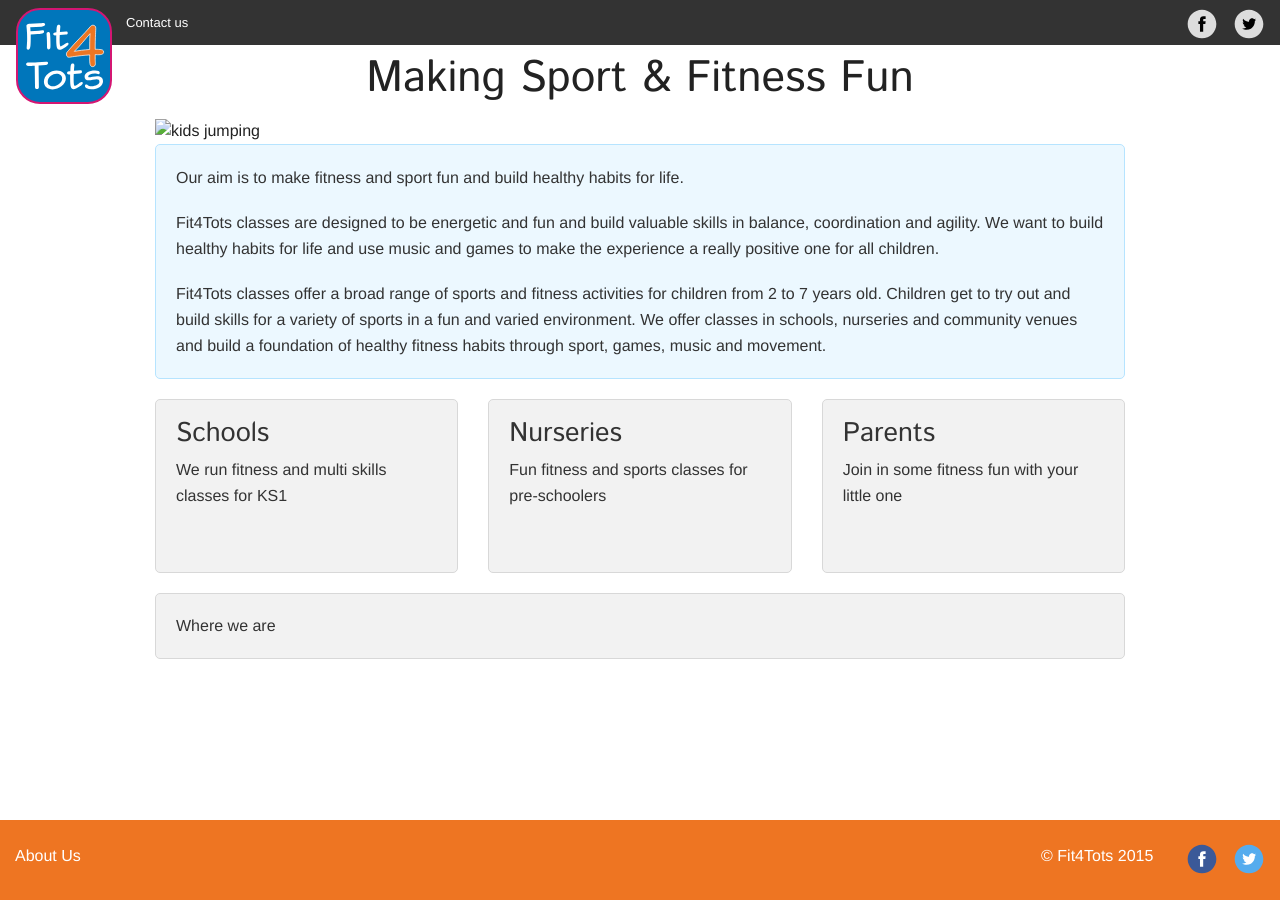
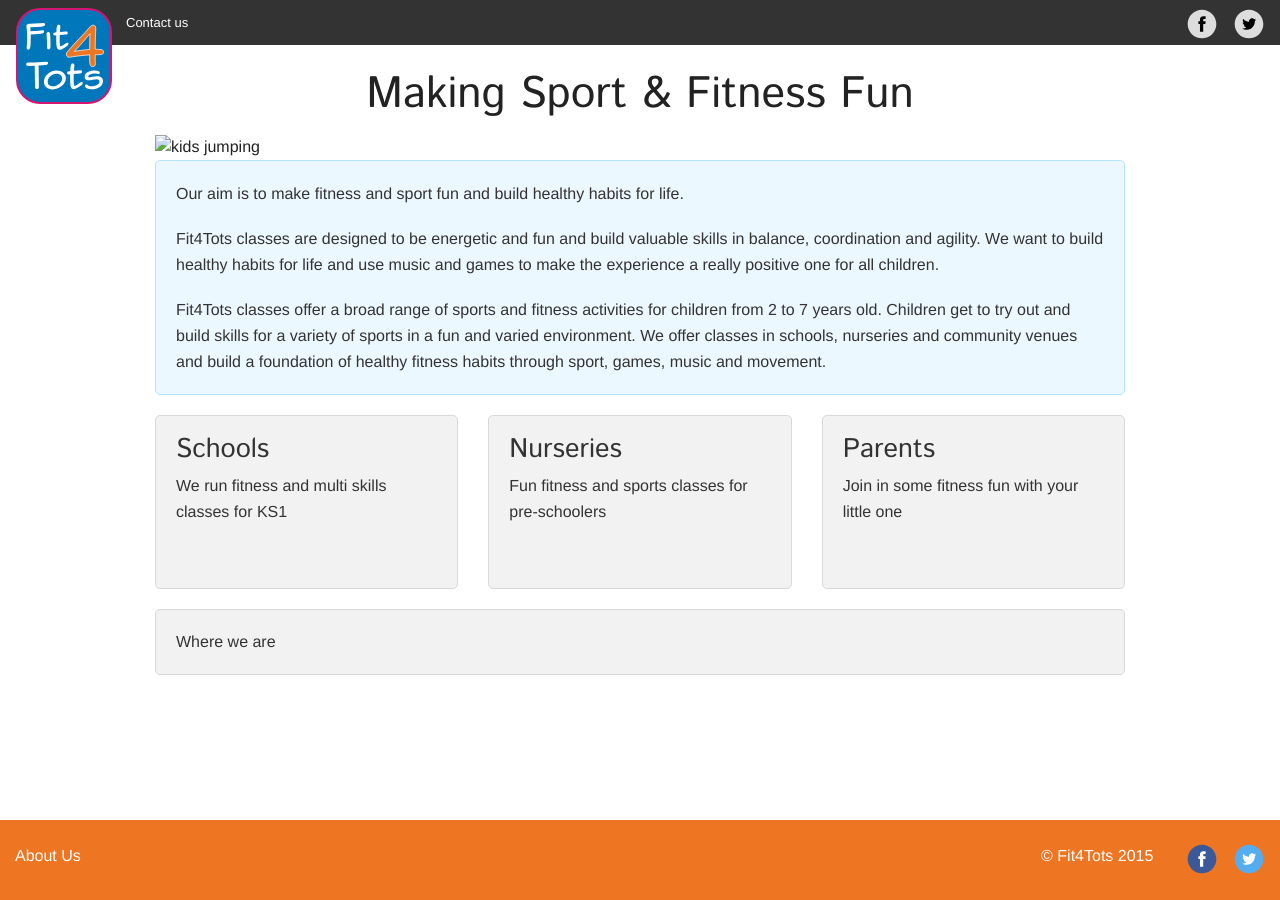
Before and after one commit to fit4tots/fit4tots.github.io, a Jekyll site: the page built from index.html, in a window 1280 px wide. Built offline with Jekyll 4.4.1, drawn with Linux system fonts in a browser that asks for light colours.

Commit message:
homepage dev,2

```diff
--- a/_sass/app/layout.scss
+++ b/_sass/app/layout.scss
@@ -100,12 +100,15 @@
 
 
 body > div > div > main {
-  $main_padding: $logo_width - $topbar-height + rem-calc(16);
+  padding-top: rem-calc(16);
+
+  $extra_padding: $logo_width - $topbar-height + rem-calc(8);
+
   @media #{$small-only} {
-    padding-top: $main_padding;
+    padding-top: $extra_padding;
   }
   @media #{$medium-only} {
-    padding-top: $main_padding;
+    padding-top: $extra_padding;
   }
 }
 
```
